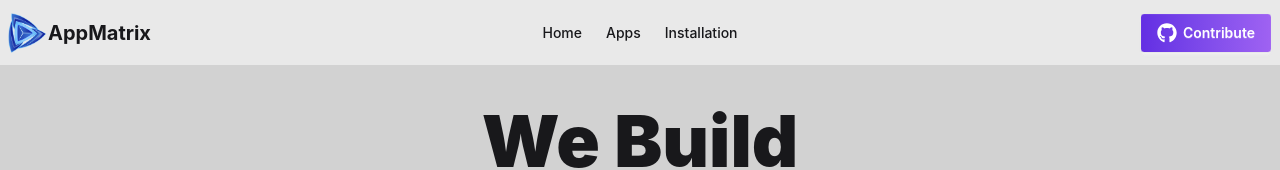
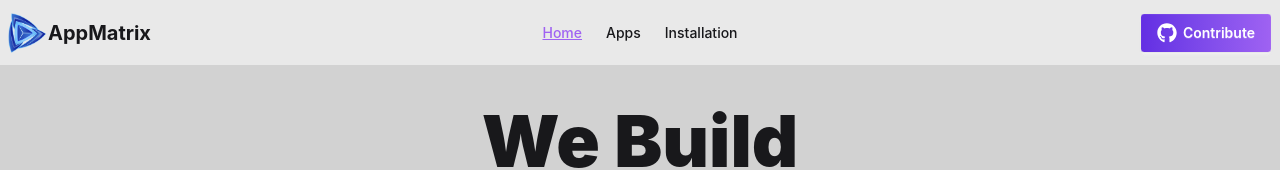
Before and after one commit to Tamanna5092/app-matrix, a React (Vite) app: page / in a window 1280 px wide. Shown: the top 170 px of the page. Built offline with nearby package versions, Linux system fonts and the light colour scheme.

Commit message:
active navlink

```diff
--- a/src/Pages/AllApps/AllApps.jsx
+++ b/src/Pages/AllApps/AllApps.jsx
@@ -16,7 +16,6 @@ export default function AllApps() {
   const filteredApps = appData.filter((app) =>
     app?.title?.toLowerCase().includes(search.toLowerCase()),
   );
-  console.log(filteredApps);
 
   return (
     <div className="max-w-7xl mx-auto py-10 px-2 md:px-0">
--- a/src/components/Navbar/Navbar.jsx
+++ b/src/components/Navbar/Navbar.jsx
@@ -1,19 +1,48 @@
 import React from "react";
 import logo from "../../assets/logo.png";
 import { FaGithub } from "react-icons/fa";
-import { Link } from "react-router";
+import { Link, NavLink } from "react-router";
 
 export default function Navbar() {
   const navlinks = (
     <>
-      <li className="hover:text-[#9F62F2] hover:underline underline-[#9F62F2] font-medium">
-        <Link to={'/'} className="">Home</Link>
+      <li className="font-medium">
+        <NavLink
+          to="/"
+          className={({ isActive }) =>
+            isActive
+              ? "text-[#9F62F2] underline underline-[#9F62F2]"
+              : "hover:text-[#9F62F2]"
+          }
+        >
+          {" "}
+          Home{" "}
+        </NavLink>
       </li>
-      <li className="hover:text-[#9F62F2] hover:underline underline-[#9F62F2] font-medium">
-        <Link to={"/allApps"}>Apps</Link>
+      <li className="font-medium">
+        <NavLink
+          to="/allApps"
+          className={({ isActive }) =>
+            isActive
+              ? "text-[#9F62F2] underline underline-[#9F62F2]"
+              : "hover:text-[#9F62F2]"
+          }
+        >
+          {" "}
+          Apps
+        </NavLink>
       </li>
-      <li className="hover:text-[#9F62F2] hover:underline underline-[#9F62F2] font-medium">
-        <Link to={'/installation'}>Installation</Link>
+      <li className="font-medium">
+        <NavLink
+          to="/installation"
+          className={({ isActive }) =>
+            isActive
+              ? "text-[#9F62F2] underline underline-[#9F62F2]"
+              : "hover:text-[#9F62F2]"
+          }
+        >
+          Installation
+        </NavLink>
       </li>
     </>
   );
```
